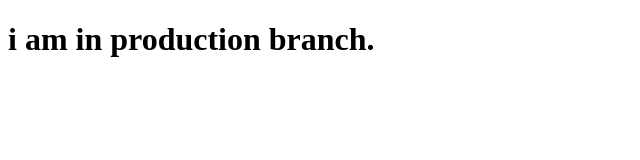
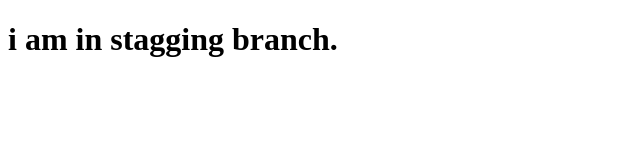
Before and after one commit to Miloni-Mewada/practice2, a plain HTML site: page index.html in a window 1280 px wide. Shown: the whole page, without its empty margins (0-640 px from the left). Drawn offline with Linux system fonts and the light colour scheme.

Commit message:
third commit

```diff
--- a/index.html
+++ b/index.html
@@ -6,6 +6,6 @@
     <title>Document</title>
 </head>
 <body>
-    <h1>i am in production branch.</h1>
+    <h1>i am in stagging branch.</h1>
 </body>
 </html>
```
